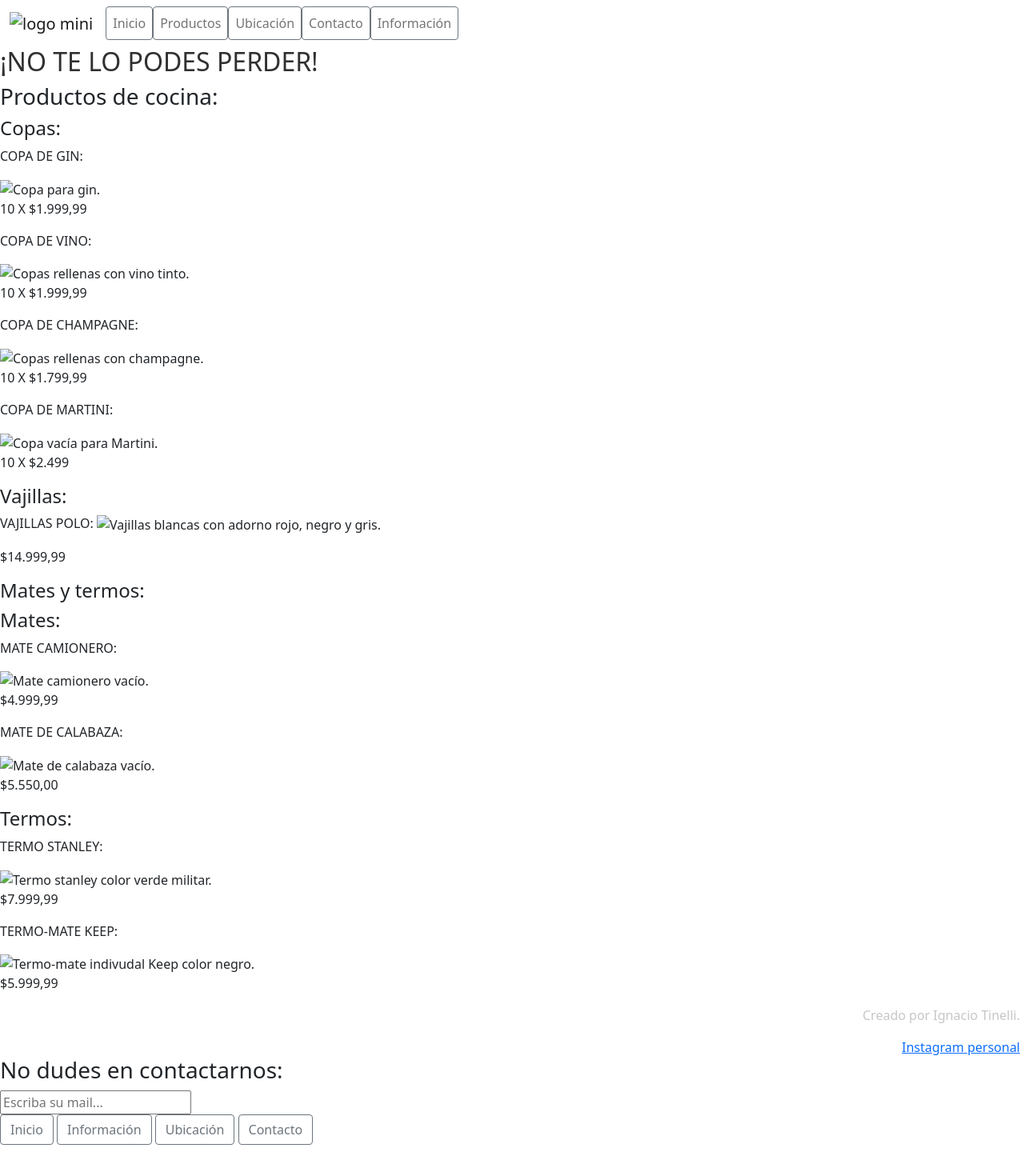
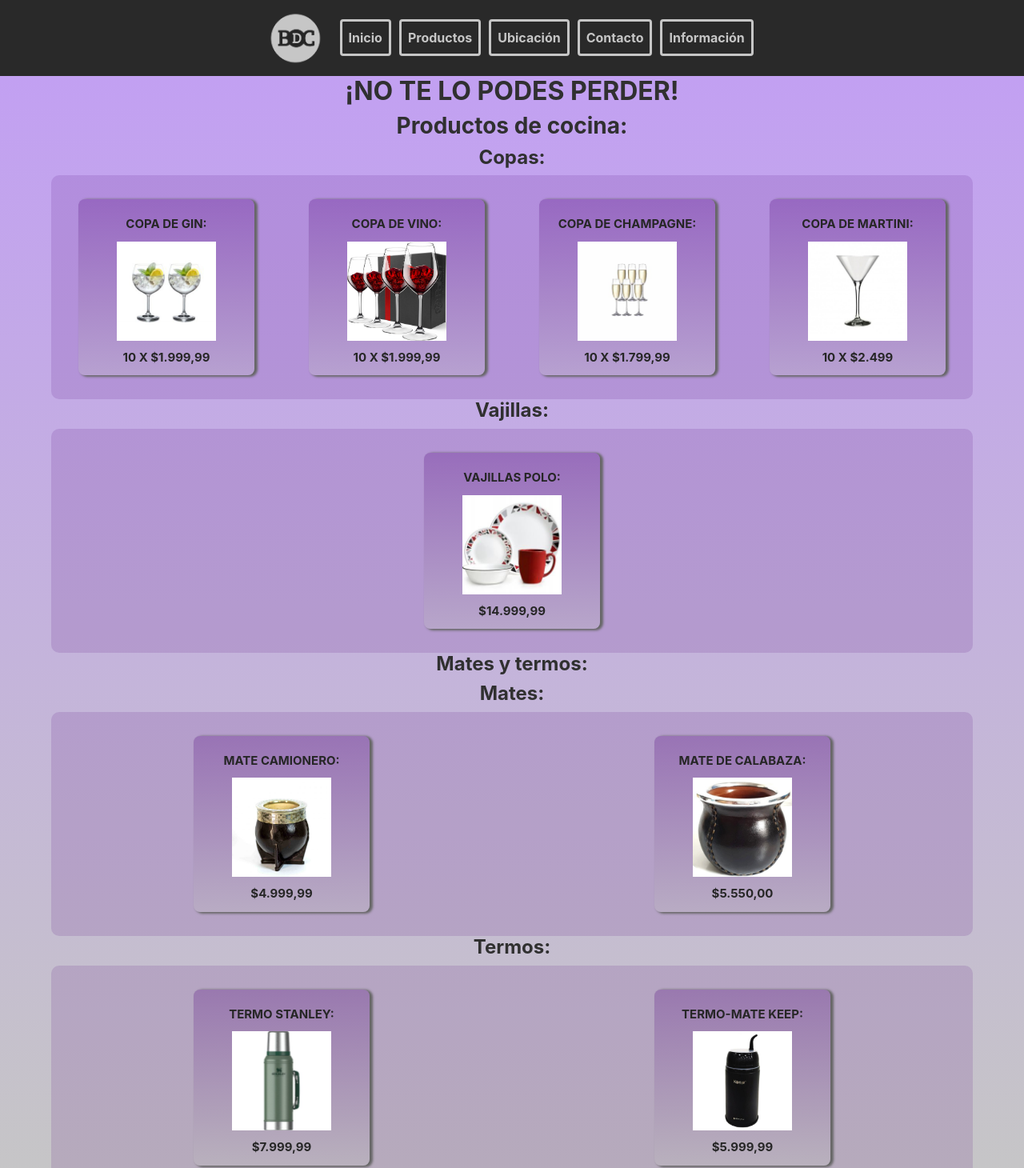
Before and after one commit to tinellignacio/bazar-del-chef, a website: page pages/productos.html in a window 1280 px wide. Shown: the top 1460 px of the page at 80% size. Before the commit the page ends 1431 px from the top, so only its background shows below. Drawn offline with nearby package versions, Linux system fonts and the light colour scheme; files that its build step writes are made by us from their sources; the site is published under a folder, as on GitHub Pages, so addresses that start at the root find nothing; files whose address does not match are found by name.

Commit message:
correccion enlaces

```diff
--- a/index.html
+++ b/index.html
@@ -5,24 +5,24 @@
     <meta http-equiv="X-UA-Compatible" content="IE=edge">
     <meta name="viewport" content="width=device-width, initial-scale=1.0">
     <link href="https://cdn.jsdelivr.net/npm/bootstrap@5.1.3/dist/css/bootstrap.min.css" rel="stylesheet" integrity="sha384-1BmE4kWBq78iYhFldvKuhfTAU6auU8tT94WrHftjDbrCEXSU1oBoqyl2QvZ6jIW3" crossorigin="anonymous">
-    <link rel="stylesheet" href="/css/style.css">
+    <link rel="stylesheet" href="css/style.css">
     <title>Bazar del Chef</title>
 </head>
 <body>
     <header>
         <nav class="navbar navbar-expand-lg navbar-light">
             <div class="container-fluid">
-                <a class="navbar-brand" href="/index.html"><img src="images/mockup/logoc6-09.png" class="minilogo" alt="logo mini"></a>
+                <a class="navbar-brand" href="index.html"><img src="images/mockup/logoc6-09.png" class="minilogo" alt="logo mini"></a>
                     <button class="navbar-toggler" type="button" data-bs-toggle="collapse" data-bs-target="#navbarNavAltMarkup" aria-controls="navbarNavAltMarkup" aria-expanded="false" aria-label="Toggle navigation">
                     <span class="navbar-toggler-icon"></span>
                     </button>
                 <div class="collapse navbar-collapse" id="navbarNavAltMarkup">
                     <div class="navbar-nav">
                         <a class="nav-link btn btn-outline-secondary header__nab" aria-current="page" href="/index.html">Inicio</a>
-                        <a class="nav-link btn btn-outline-secondary header__nab" href="/pages/productos.html">Productos</a>
-                        <a class="nav-link btn btn-outline-secondary header__nab" href="/pages/ubicacion.html">Ubicación</a>
-                        <a class="nav-link btn btn-outline-secondary header__nab" href="/pages/contacto.html">Contacto</a>
-                        <a class="nav-link btn btn-outline-secondary header__nab" href="/pages/informacion.html">Información</a>
+                        <a class="nav-link btn btn-outline-secondary header__nab" href="pages/productos.html">Productos</a>
+                        <a class="nav-link btn btn-outline-secondary header__nab" href="pages/ubicacion.html">Ubicación</a>
+                        <a class="nav-link btn btn-outline-secondary header__nab" href="pages/contacto.html">Contacto</a>
+                        <a class="nav-link btn btn-outline-secondary header__nab" href="pages/informacion.html">Información</a>
                     </div>
                 </div>
             </div>
--- a/pages/productos.html
+++ b/pages/productos.html
@@ -5,7 +5,7 @@
     <meta http-equiv="X-UA-Compatible" content="IE=edge">
     <meta name="viewport" content="width=device-width, initial-scale=1.0">
     <link href="https://cdn.jsdelivr.net/npm/bootstrap@5.1.3/dist/css/bootstrap.min.css" rel="stylesheet" integrity="sha384-1BmE4kWBq78iYhFldvKuhfTAU6auU8tT94WrHftjDbrCEXSU1oBoqyl2QvZ6jIW3" crossorigin="anonymous">
-    <link rel="stylesheet" href="/css/style.css">
+    <link rel="stylesheet" href="css/style.css">
     <title>Bazar del Chef</title>
 </head>
 <body>
@@ -13,17 +13,17 @@
 <header>
     <nav class="navbar navbar-expand-lg navbar-light">
         <div class="container-fluid">
-            <a class="navbar-brand" href="/index.html"><img src="/images/mockup/logoc6-09.png" class="minilogo" alt="logo mini"></a>
+            <a class="navbar-brand" href="index.html"><img src="images/mockup/logoc6-09.png" class="minilogo" alt="logo mini"></a>
                 <button class="navbar-toggler" type="button" data-bs-toggle="collapse" data-bs-target="#navbarNavAltMarkup" aria-controls="navbarNavAltMarkup" aria-expanded="false" aria-label="Toggle navigation">
                 <span class="navbar-toggler-icon"></span>
                 </button>
             <div class="collapse navbar-collapse" id="navbarNavAltMarkup">
                 <div class="navbar-nav">
-                    <a class="nav-link btn btn-outline-secondary header__nab" aria-current="page" href="/index.html">Inicio</a>
-                    <a class="nav-link btn btn-outline-secondary header__nab" href="/pages/productos.html">Productos</a>
-                    <a class="nav-link btn btn-outline-secondary header__nab" href="/pages/ubicacion.html">Ubicación</a>
-                    <a class="nav-link btn btn-outline-secondary header__nab" href="/pages/contacto.html">Contacto</a>
-                    <a class="nav-link btn btn-outline-secondary header__nab" href="/pages/informacion.html">Información</a>
+                    <a class="nav-link btn btn-outline-secondary header__nab" aria-current="page" href="index.html">Inicio</a>
+                    <a class="nav-link btn btn-outline-secondary header__nab" href="pages/productos.html">Productos</a>
+                    <a class="nav-link btn btn-outline-secondary header__nab" href="pages/ubicacion.html">Ubicación</a>
+                    <a class="nav-link btn btn-outline-secondary header__nab" href="pages/contacto.html">Contacto</a>
+                    <a class="nav-link btn btn-outline-secondary header__nab" href="pages/informacion.html">Información</a>
                 </div>
             </div>
         </div>
@@ -38,25 +38,25 @@
     <div class="containergrid">
         <div class="copas">
             <p>COPA DE GIN:</p>
-            <img src="/images/productos/gin.jpg" class="copasimg" alt="Copa para gin.">
+            <img src="images/productos/gin.jpg" class="copasimg" alt="Copa para gin.">
             <p>10 X $1.999,99</p>
             </div>
 
             <div class="copas">
             <p>COPA DE VINO:</p>
-            <img src="/images/productos/vino.jpg" class="copasimg" alt="Copas rellenas con vino tinto.">
+            <img src="images/productos/vino.jpg" class="copasimg" alt="Copas rellenas con vino tinto.">
             <p>10 X $1.999,99</p>
             </div>
 
             <div class="copas">
             <p>COPA DE CHAMPAGNE:</p>
-            <img src="/images/productos/champagne.jpg" class="copasimg" alt="Copas rellenas con champagne.">
+            <img src="images/productos/champagne.jpg" class="copasimg" alt="Copas rellenas con champagne.">
             <p>10 X $1.799,99</p>
             </div>
 
             <div class="copas">
             <p>COPA DE MARTINI:</p>
-            <img src="/images/productos/martini.jpg" class="copasimg" alt="Copa vacía para Martini.">
+            <img src="images/productos/martini.jpg" class="copasimg" alt="Copa vacía para Martini.">
             <p>10 X $2.499</p>
             </div>
     </div>
@@ -65,7 +65,7 @@
     <div class="containergrid">
         <div class="copas">
         <p>VAJILLAS POLO:</´p>
-        <img src="/images/productos/vaji.jpeg" class="copasimg" alt="Vajillas blancas con adorno rojo, negro y gris.">
+        <img src="images/productos/vaji.jpeg" class="copasimg" alt="Vajillas blancas con adorno rojo, negro y gris.">
         <p>$14.999,99</p>
         </div>
     </div>
@@ -77,13 +77,13 @@
     <div class="containergrid">
         <div class="copas">
         <p>MATE CAMIONERO:</p>
-        <img src="/images/productos/mate.jpg" class="copasimg" alt="Mate camionero vacío.">
+        <img src="images/productos/mate.jpg" class="copasimg" alt="Mate camionero vacío.">
         <p>$4.999,99</p>
         </div>
 
         <div class="copas">
         <p>MATE DE CALABAZA:</p>
-        <img src="/images/productos/matecalaba.jpg" class="copasimg" alt="Mate de calabaza vacío.">
+        <img src="images/productos/matecalaba.jpg" class="copasimg" alt="Mate de calabaza vacío.">
         <p>$5.550,00</p>
         </div>
     </div>
@@ -92,13 +92,13 @@
     <div class="containergrid">
         <div class="copas">
         <p>TERMO STANLEY:</p>
-        <img src="/images/productos/stanley.jpg" class="copasimg" alt="Termo stanley color verde militar.">
+        <img src="images/productos/stanley.jpg" class="copasimg" alt="Termo stanley color verde militar.">
         <p>$7.999,99</p>
         </div>
 
         <div class="copas">
         <p>TERMO-MATE KEEP:</p>
-        <img src="/images/productos/termokeep.jpg" class="copasimg" alt="Termo-mate indivudal Keep color negro.">
+        <img src="images/productos/termokeep.jpg" class="copasimg" alt="Termo-mate indivudal Keep color negro.">
         <p>$5.999,99</p>
         </div>
     </div>
```
Also changed, not shown: pages/contacto.html (+7 -7 lines), pages/informacion.html (+8 -8 lines), pages/ubicacion.html (+7 -7 lines).
